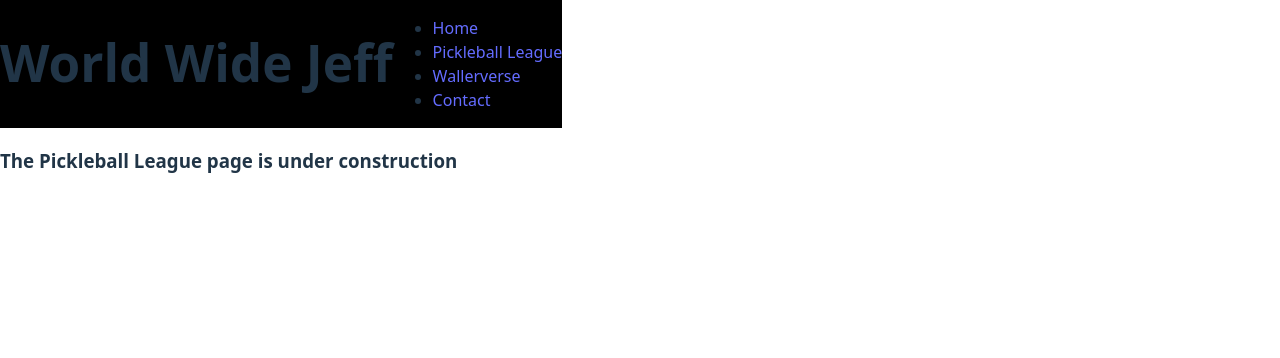
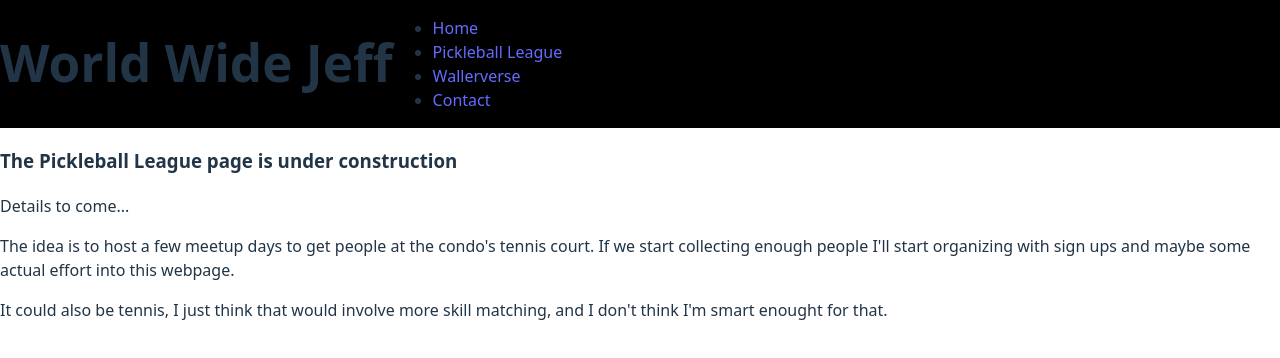
Before and after one commit to JeffWHenderson/world-wide-jeff, a React (Vite) app: page /pickleball in a window 1280 px wide. Shown: the top 358 px of the page. Built offline with nearby package versions, Linux system fonts and the light colour scheme.

Commit message:
Add some details to the pickleball section

```diff
--- a/src/screens/Pickleball/Pickleball.tsx
+++ b/src/screens/Pickleball/Pickleball.tsx
@@ -1,7 +1,18 @@
 import UnderConstruction from "../Core/UnderConstruction";
 
 const Pickleball = () => {
-    return <UnderConstruction name="Pickleball League" />
+    return <>
+        <UnderConstruction name="Pickleball League" />
+        <p>
+            Details to come...
+        </p>
+        <p>
+            The idea is to host a few meetup days to get people at the condo's tennis court.  If we start collecting enough people I'll start organizing with sign ups and maybe some actual effort into this webpage.
+        </p>
+        <p>
+            It could also be tennis, I just think that would involve more skill matching, and I don't think I'm smart enought for that.
+        </p>
+    </>
 };
 
 export default Pickleball;
```
